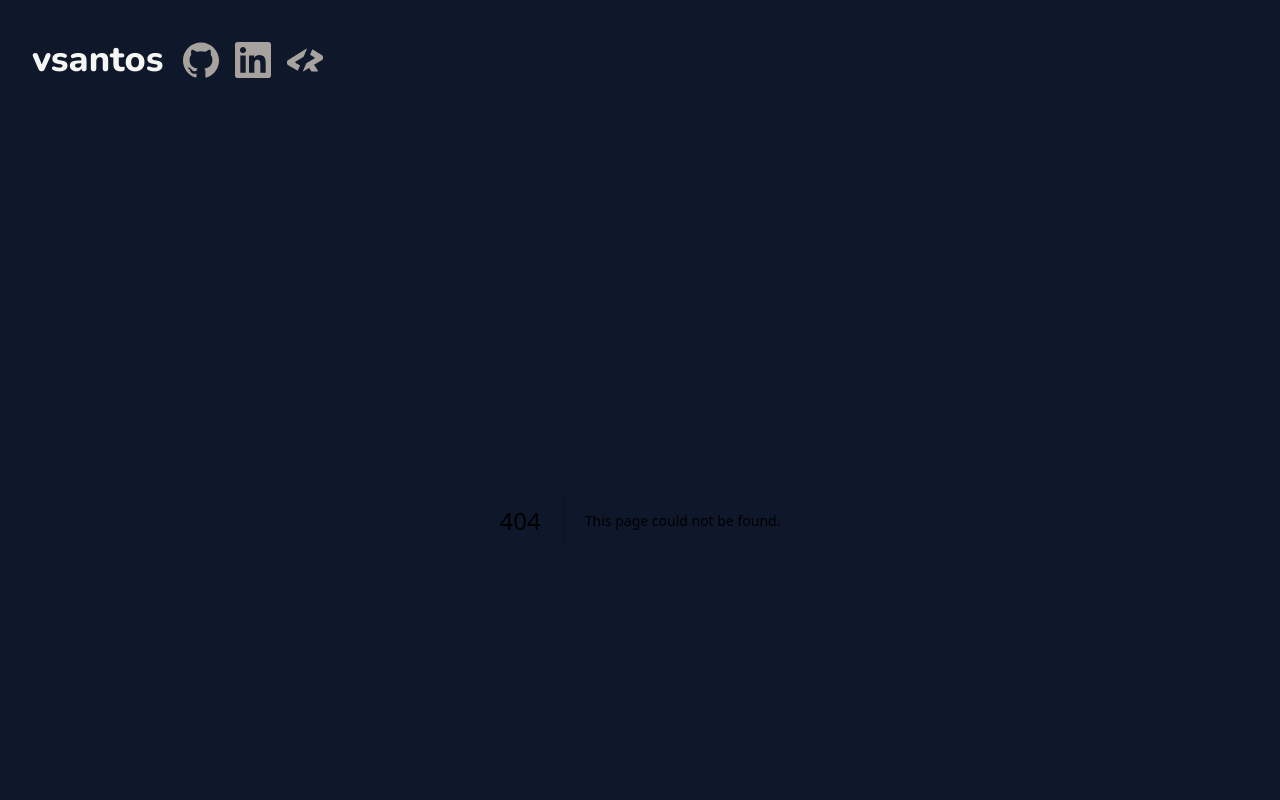
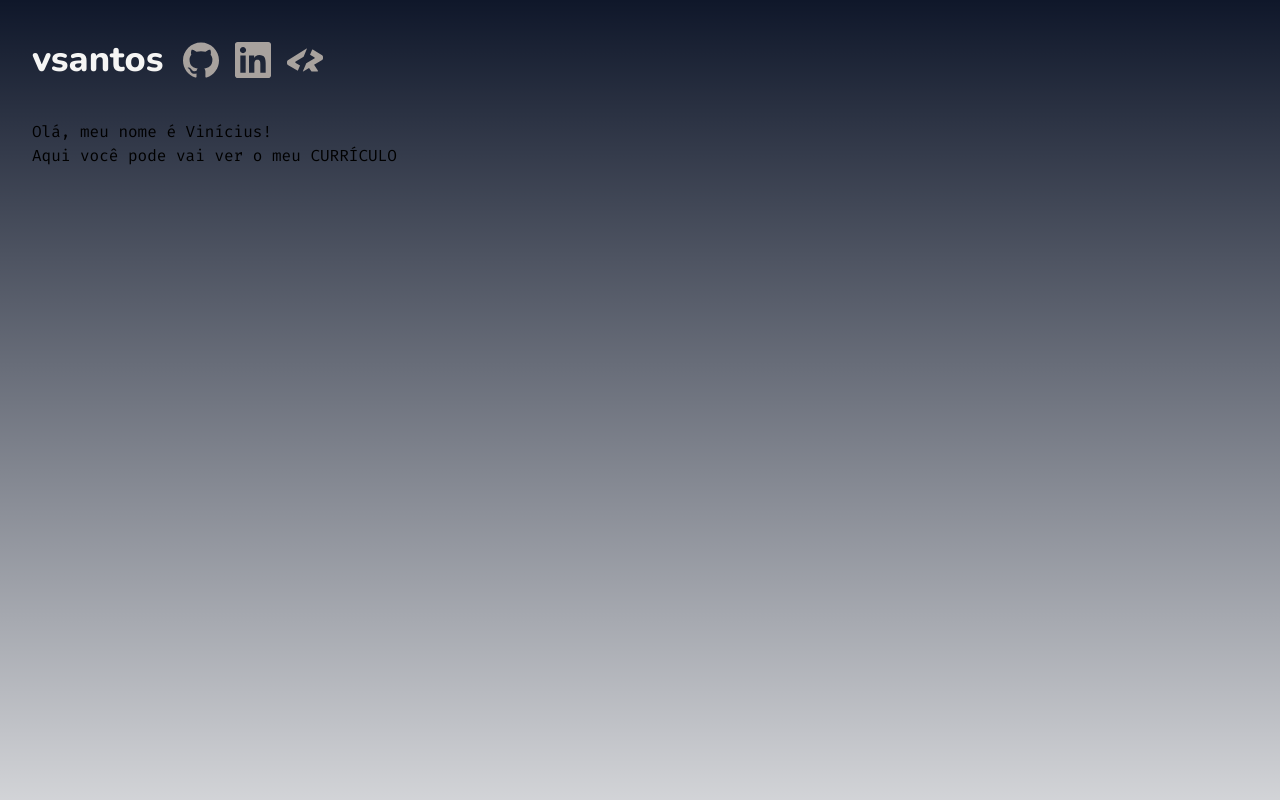
Before and after one commit to vsantos1711/my-blog, a Next.js app: page /about/cv in a window 1280 px wide. Before the commit this address had no page. Shown: the top 800 px of the page. Built offline with nearby package versions, Linux system fonts and the light colour scheme.

Commit message:
chore: create cv page

```diff
--- /dev/null
+++ b/src/app/about/cv/page.tsx
@@ -0,0 +1,13 @@
+export default function CV() {
+  return (
+    <main className="min-h-screen">
+      <section className="mb-5">
+        <p>
+          Olá, meu nome é Vinícius!
+          <br />
+          <span>Aqui você pode vai ver o meu CURRÍCULO</span>
+        </p>
+      </section>
+    </main>
+  );
+}
```
